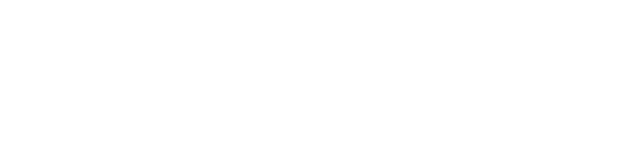
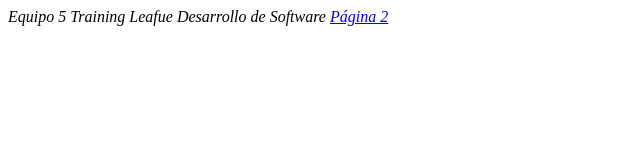
Before and after one commit to mateog147/grupo5_control_versiones, a plain HTML site: page index.html in a window 1280 px wide. Shown: the whole page, without its empty margins (0-640 px from the left). Drawn offline with Linux system fonts and the light colour scheme.

Commit message:
Primer footer

```diff
--- a/index.html
+++ b/index.html
@@ -7,6 +7,12 @@
     <title>Document</title>
 </head>
 <body>
-
+    <footer>
+        <address>
+            Equipo 5
+            Training Leafue Desarrollo de Software
+            <a href="/page.html">Página 2</a>
+        </address>
+      </footer>
 </body>
 </html>
```
